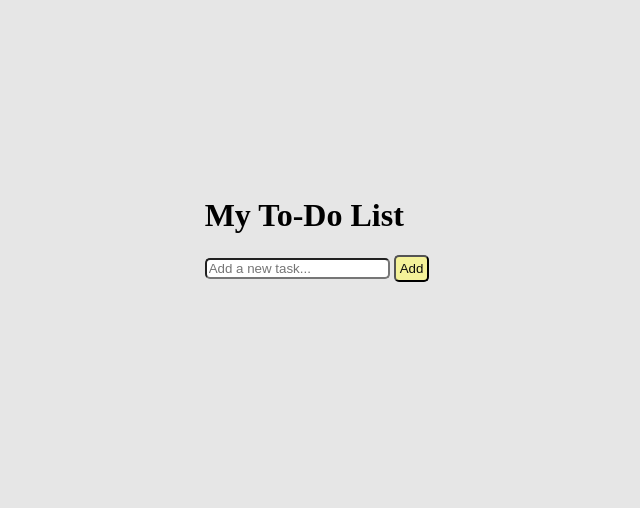
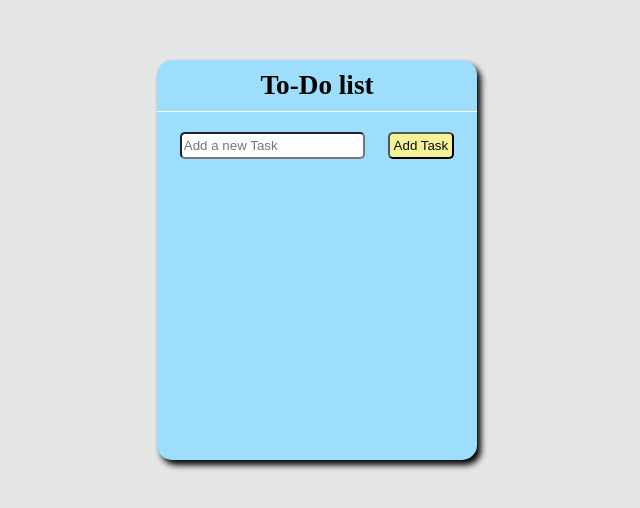
Before and after one commit to krishna736131/To-do-list-project, a plain HTML site: page index.html in a window 1280 px wide. Shown: the part 140-648 px from the top of the page, without its empty margins (323-963 px from the left). Drawn offline with Linux system fonts and the light colour scheme.

Commit message:
Update index.html

```diff
--- a/index.html
+++ b/index.html
@@ -4,17 +4,19 @@
   <meta charset="UTF-8" />
   <meta name="viewport" content="width=device-width, initial-scale=1.0"/>
   <title>To-Do List</title>
-  <link rel="stylesheet" href="style.css" />
+  <link rel="stylesheet" href="style.css">
 </head>
 <body>
-  <div class="todo-container">
-    <h1>My To-Do List</h1>
-    <div class="input-section">
-      <input type="text" id="taskInput" placeholder="Add a new task..." />
-      <button id="addTaskBtn">Add</button>
+  <div class="container">
+    <div class="header">To-Do list</div>
+    <div class="addTask">
+        <input type="text" placeholder="Add a new Task" id="inputTask">
+        <button onclick="addTask()">Add Task</button>
     </div>
-    <ul id="taskList"></ul>
+    <ul class="task-List" id="taskList">
+
   </div>
+
   <script src="script.js"></script>
 </body>
 </html>
```
